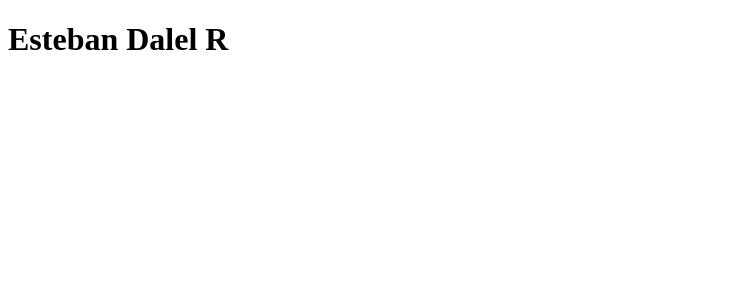
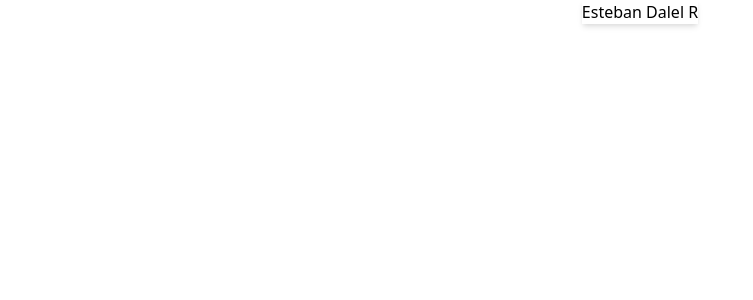
Before and after one commit to EstebanDalelR/estebandalelr.github.io, a Next.js app: page / in a window 1280 px wide. Shown: the top 300 px of the page, without its empty margins (0-753 px from the left). Built offline with nearby package versions, Linux system fonts and the light colour scheme.

Commit message:
added tw styles

```diff
--- a/pages/index.tsx
+++ b/pages/index.tsx
@@ -1,11 +1,9 @@
 
 export default function IndexPage() {
   return (
-    <div>
-      <div className="py-20">
-        <h1 className="text-5xl text-center text-accent-1">
-          Esteban Dalel R
-        </h1>
+    <div className="w-full h-full flex justify-center items-center">
+      <div className="shadow-md">
+        <h1>Esteban Dalel R</h1>
       </div>
     </div>
   )
```
Also changed, not shown: pages/_app.tsx (renamed from pages/app.tsx).
